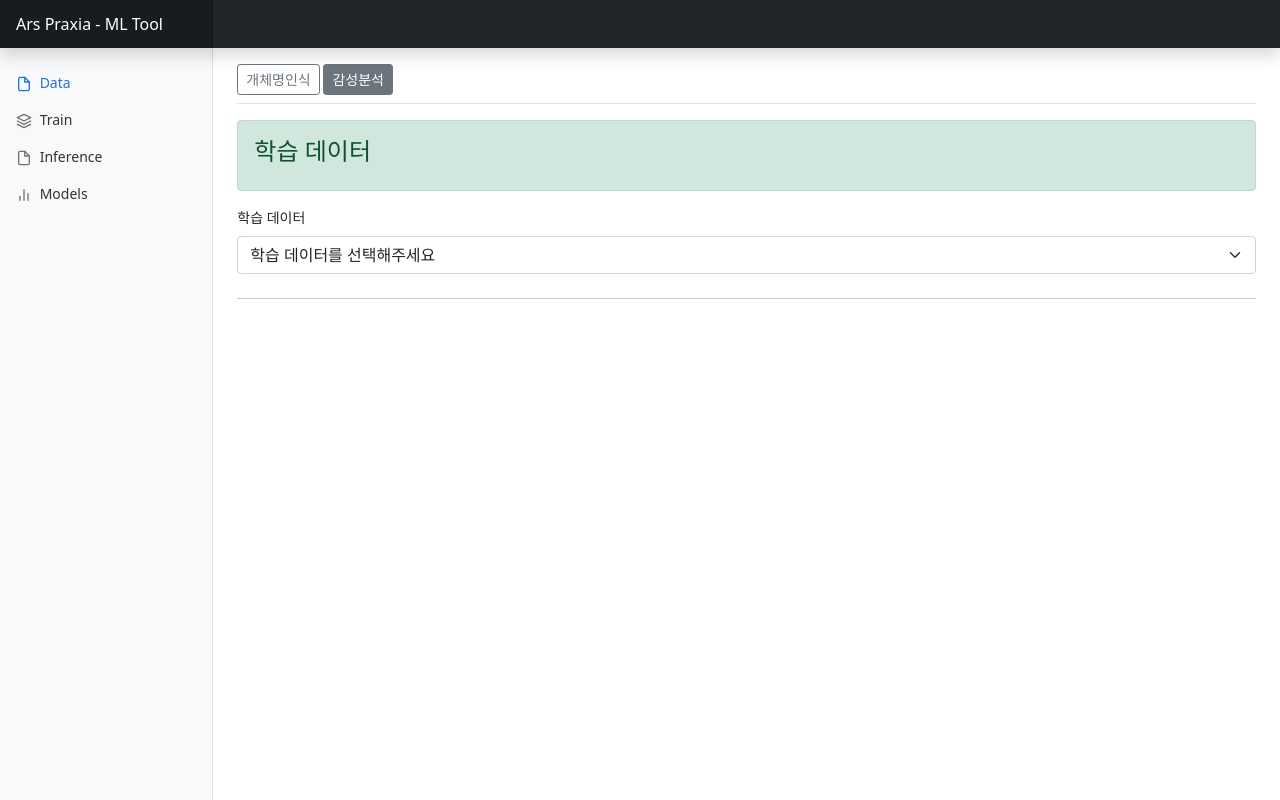
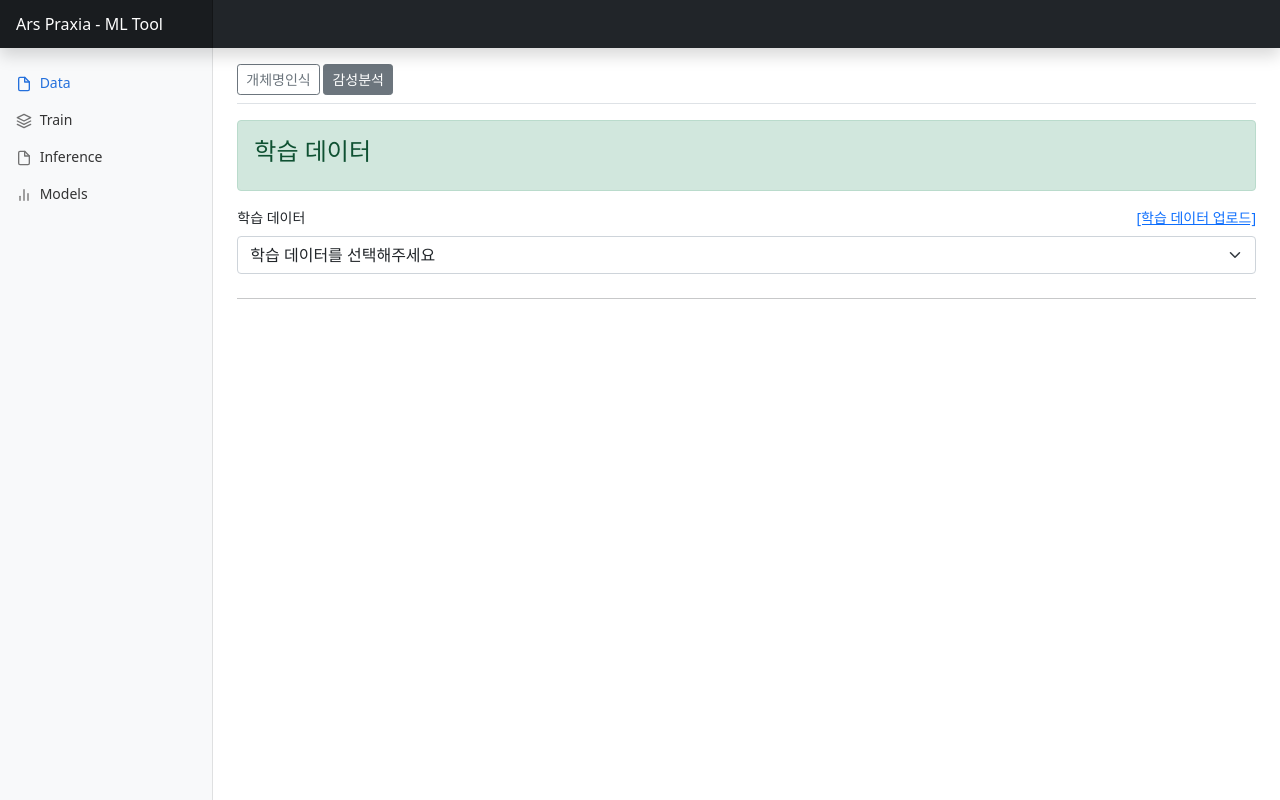
Before and after one commit to skku-arspraxia/arspraxia, a Django app: template myapp/templates/data.html in a window 1280 px wide. Run offline with Django 4.2, Linux system fonts and the light colour scheme; the template is opened without the code that fills it: most values are stand-ins (such as "Sample title", 1, 10 or a date in 2020); some libraries are stand-ins or nearby versions.

Commit message:
data page

```diff
--- a/myapp/templates/data.html
+++ b/myapp/templates/data.html
@@ -1,16 +1,19 @@
 {% extends 'base.html' %}
 {% load static %}
+{% block mycontent %}
 
-{% block mycontent %}
     <input type="hidden" class="pagetitle" value="학습 데이터"/>
     <input type="hidden" class="pageno" value="1"/>
 
     <div class="col-md-12">
-        <label for="dataSrc" class="form-label">학습 데이터</label>
-        <select class="form-select hyperparam" id="dataSrc" required onchange="dataSelect();">
-            <option>학습 데이터를 선택해주세요</option>
+        <label for="dataSrc" class="form-label label-data">
+            학습 데이터
+            <a class="a-dataUpload" onclick="window.open('/dataUpload/?task={{task}}','','width=800;height=800');">[학습 데이터 업로드]</a>
+        </label>
+        <select class="form-select hyperparam" id="dataSrc" required onchange="dataSelect(this);">
+            <option value="0">학습 데이터를 선택해주세요</option>
             {% for csv in csvlist %}
-              <option>{{ csv }}</option>
+              <option value="{{forloop.counter}}">{{ csv }}</option>
             {% endfor %}
         </select>
     </div>
@@ -21,9 +24,10 @@
 
     <script>
 
-        function dataSelect(){
-            $(".container").html("<img style='text-align:center;' src='{% static 'img/loading.gif' %}'/>");
-
+        function dataSelect(_this){
+            if($(_this).val() > 0){
+                $(".container").html("<img src='{% static 'img/loading.gif' %}'/>");
+                $(".hyperparam").attr("disabled", true);
                 var param = {
                     'dataSrc' : $("#dataSrc option:checked").text()
                 }
@@ -56,13 +60,28 @@
                         appendHTML += "</table>"
 
                         $(".container").html(appendHTML);
+                        $(".hyperparam").attr("disabled", false);
                     },
                     error : function(e) {
                         console.log("error :" + e.response);
+                        $(".hyperparam").attr("disabled", false);
                     }
                 });
+            }
         }
 
     </script>
 
+    <style>
+        .label-data{
+            position: relative;
+            width: 100%;
+        }
+        .a-dataUpload{
+            position: absolute;
+            right: 0;
+            cursor:pointer;
+        }
+    </style>
+
 {% endblock %}
--- /dev/null
+++ b/myapp/templates/dataUpload.html
@@ -0,0 +1,4 @@
+{% include 'header_inc.html' %}
+{% load static %}
+
+학습데이터 업로드 페이지
--- a/project/urls.py
+++ b/project/urls.py
@@ -11,5 +11,6 @@ urlpatterns = [
     # path('model/analyze/<model_type>', views.model_analyze, name='analyze'),
     path('models/', views.models, name='models'),
 
+    path('dataUpload/', views.dataUpload),
     path('dataSelectAjax/', views.dataSelectAjax),
 ]
```
Also changed, not shown: myapp/views.py (+11 -0 lines). Lines whose indentation alone changed are shown as unchanged.
